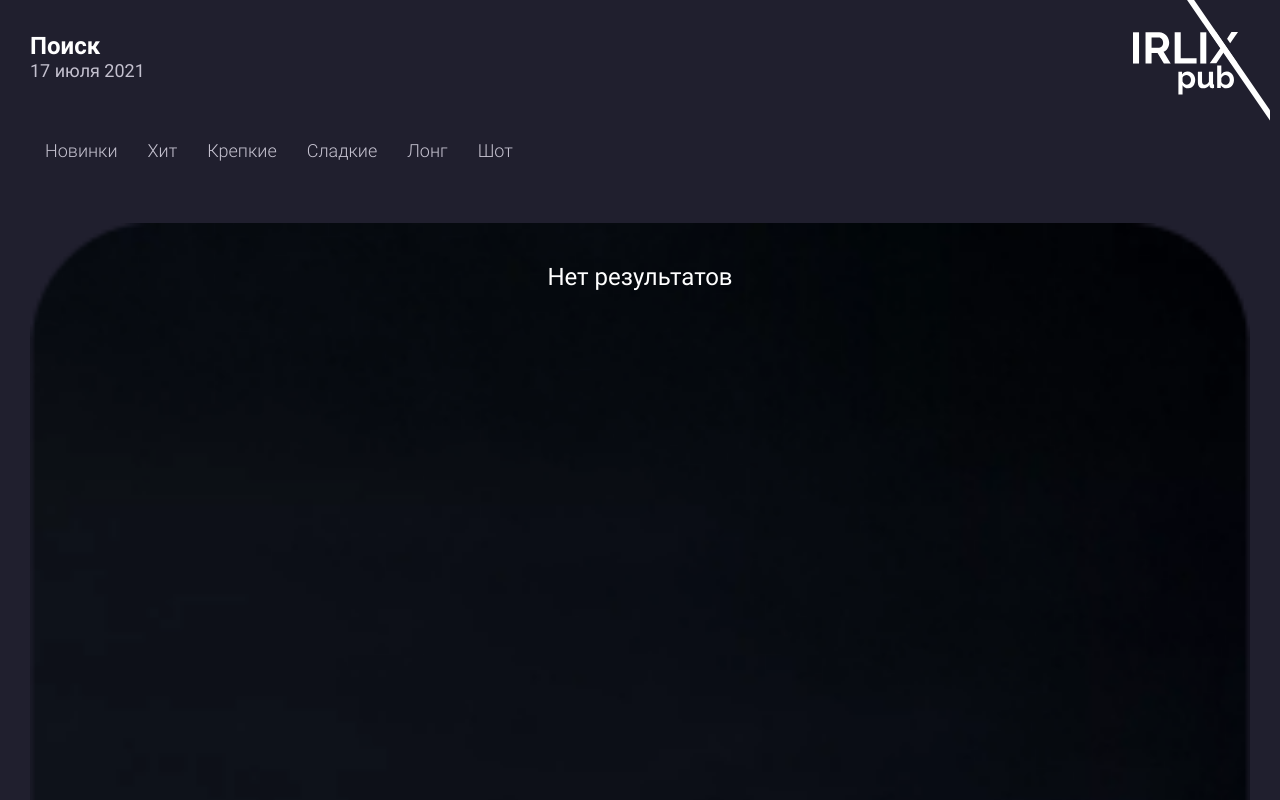
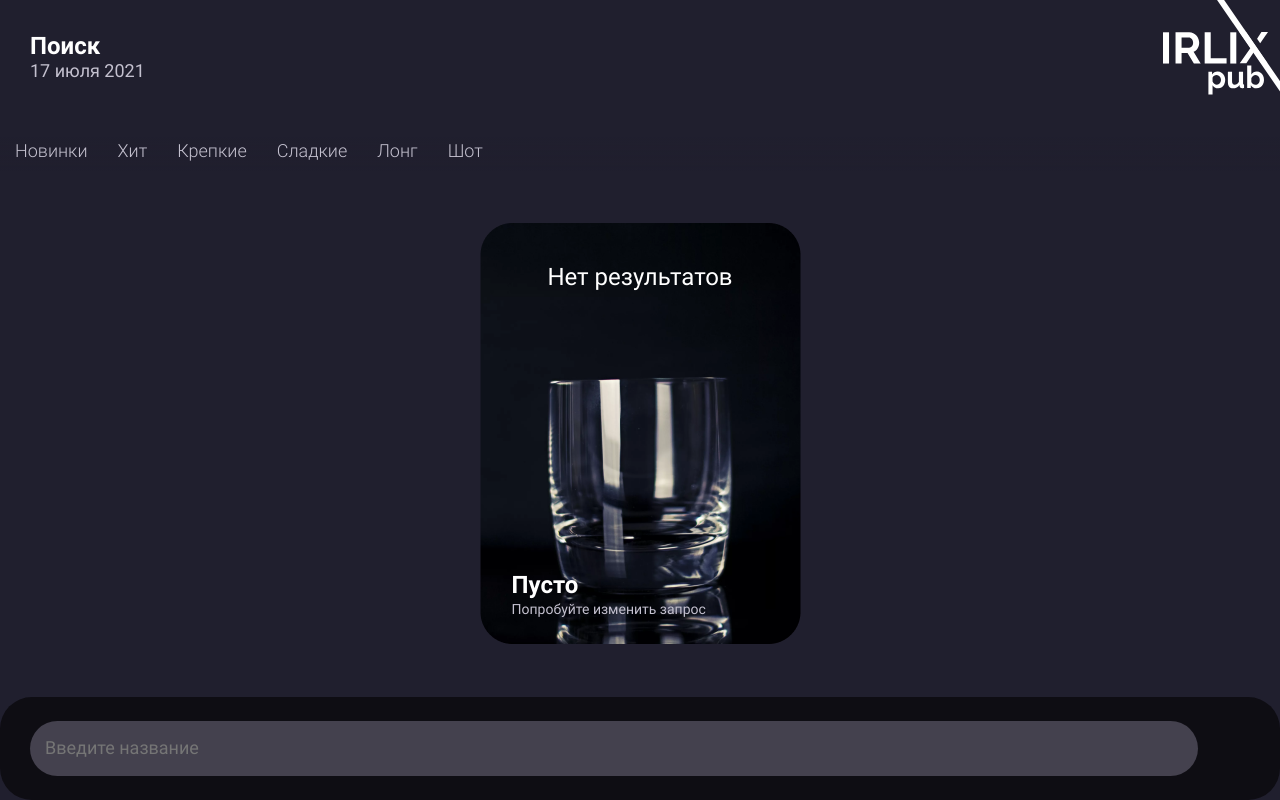
Before and after one commit to rmoongit/Irlix-Frontend-, a website: page src/search.html in a window 1280 px wide. Shown: the top 800 px of the page. Drawn offline with nearby package versions, Linux system fonts and the light colour scheme; files that its build step writes are made by us from their sources.

Commit message:
Исправление страниц

```diff
--- a/src/sass/blocks/card-description.scss
+++ b/src/sass/blocks/card-description.scss
@@ -25,7 +25,6 @@
 .card-description__info {
   position: absolute;
   background-image: $decor;
-  background-color: $black;
   background-position: top;
   background-repeat: no-repeat;
   background-size: cover;
--- a/src/sass/blocks/card.scss
+++ b/src/sass/blocks/card.scss
@@ -1,13 +1,13 @@
 .card__wrapper {
+  &--search {
+    display: flex;
+  }
+
   @media (min-width: $display-tablet) {
     display: flex;
-    justify-content: flex-start;
+    justify-content: center;
     gap: 32px;
     flex-wrap: wrap;
-
-    &--search {
-      justify-content: center;
-    }
   }
 }
 
@@ -18,8 +18,11 @@
 
   &--search {
     margin-bottom: 175px;
-    flex-grow: 1;
   }
+}
+
+.card__img {
+  margin: 0 auto;
 }
 
 .card__item-title {
--- a/src/sass/blocks/header.scss
+++ b/src/sass/blocks/header.scss
@@ -1,9 +1,14 @@
 .header {
   margin-bottom: 52px;
+  position: sticky;
+  top: 0;
+  z-index: 3;
+  background-image: linear-gradient(to bottom, $body-color 80%, $rgba-header 100%);
+
 }
 
 .header__wrapper {
-  padding-top: 32px;
+  padding: 32px 30px 0;
   position: relative;
 }
 
--- a/src/sass/blocks/nav.scss
+++ b/src/sass/blocks/nav.scss
@@ -1,11 +1,7 @@
 .nav__list {
   @include clear-list;
   display: flex;
-  overflow-y: hidden;
 
-  &::-webkit-scrollbar {
-    width: 0;
-  }
 
   @media (min-width: $display-tablet) {
     min-width: 384px;
@@ -21,7 +17,7 @@
 
   &:hover,
   &:focus {
-    border: 1px solid $grey;
+    outline: 1px solid $grey;
     border-radius: 32px;
   }
 }
--- a/src/sass/blocks/search.scss
+++ b/src/sass/blocks/search.scss
@@ -2,11 +2,15 @@
   background-color: $black;
   border-top-left-radius: 32px;
   border-top-right-radius: 32px;
-  position: absolute;
+  position: sticky;
   bottom: 0;
   left: 0;
-  z-index: 2;
+  z-index: 3;
   width: 100%;
+
+  @media (min-width: $display-tablet) {
+    border-radius: 32px;
+  }
 }
 
 .search__wrapper {
@@ -45,6 +49,7 @@
 }
 
 .search__input {
+  width: 100%;
   border-radius: 32px;
   border: none;
   outline: none;
@@ -57,3 +62,12 @@
     display: none;
   }
 }
+
+.search__form {
+  display: flex;
+  justify-content: space-between;
+
+  &--width {
+    width: 100%;
+  }
+}
--- a/src/sass/global/mixins.scss
+++ b/src/sass/global/mixins.scss
@@ -3,11 +3,12 @@
 @mixin container() {
   margin: 0 auto;
   padding: 0 30px 0;
-  min-width: 320px;
+  max-width: 320px;
 }
 
 @mixin tablet() {
   width: 100%;
+  max-width: 768px;
 }
 
 @mixin desktop() {
--- a/src/sass/global/page.scss
+++ b/src/sass/global/page.scss
@@ -1,11 +1,17 @@
 .page {
   position: relative;
+  height: 100%;
+
+  .page__links {
+    margin-left: 30px;
+  }
 }
 
 .page__body {
+  height: 100%;
   min-width: 320px;
   margin: 0;
-  padding: 0 0 175px;
+  padding: 0;
   font-style: normal;
   font-size: 14px;
   line-height: 18px;
@@ -13,9 +19,13 @@
   font-family: $main-font;
 }
 
+.page__main {
+  height: 100%;
+}
+
 img {
   display: block;
-  width: 100%;
+  width: auto;
   height: auto;
 }
 
--- a/src/sass/global/variables.scss
+++ b/src/sass/global/variables.scss
@@ -18,6 +18,7 @@ $red: #ff005c;
 $back-grey: #e5e5e5;
 $button-color: #44414e;
 $button-active: #353240;
+$rgba-header: rgba(32, 31, 46, 0);
 
 //display
 
--- a/src/search.html
+++ b/src/search.html
@@ -16,7 +16,6 @@
 <body class="page__body">
 
 <header class="header">
-  <div class="container">
     <div class="header__wrapper">
 
       <div class="header__info-block">
@@ -56,8 +55,6 @@
 
       </ul>
     </nav>
-
-  </div>
 </header>
 
 <section class="card card--search">
@@ -82,9 +79,9 @@
 
 <div class="search">
   <div class="search__wrapper">
-    <form class="search__form" role="search" id="form">
+    <form class="search__form search__form--width" role="search" id="form">
 
-      <input class="search__input visually-hidden" type="search" id="search" name="search" placeholder="Введите название" aria-label="Поиск по сайту">
+      <input class="search__input" type="search" id="search" name="search" placeholder="Введите название" aria-label="Поиск по сайту">
       <button class="search__button button">
         <svg class="search__icon" width="24" height="24" aria-label="кнопка поиска">
           <use xlink:href="img/sprite.svg#search-icon"></use>
```
Also changed, not shown: src/favourite.html (+5 -2 lines), src/index.html (+5 -5 lines).
